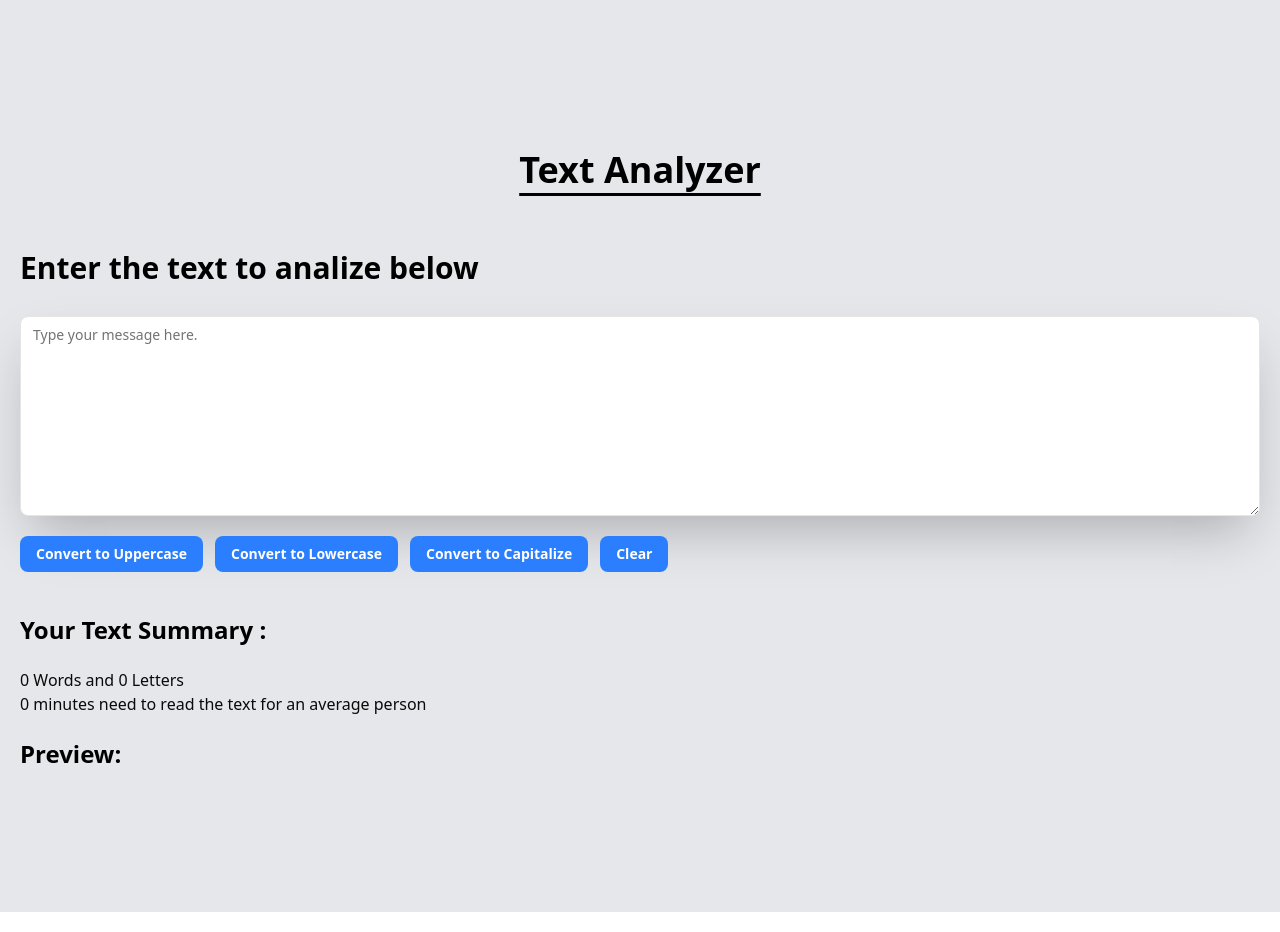
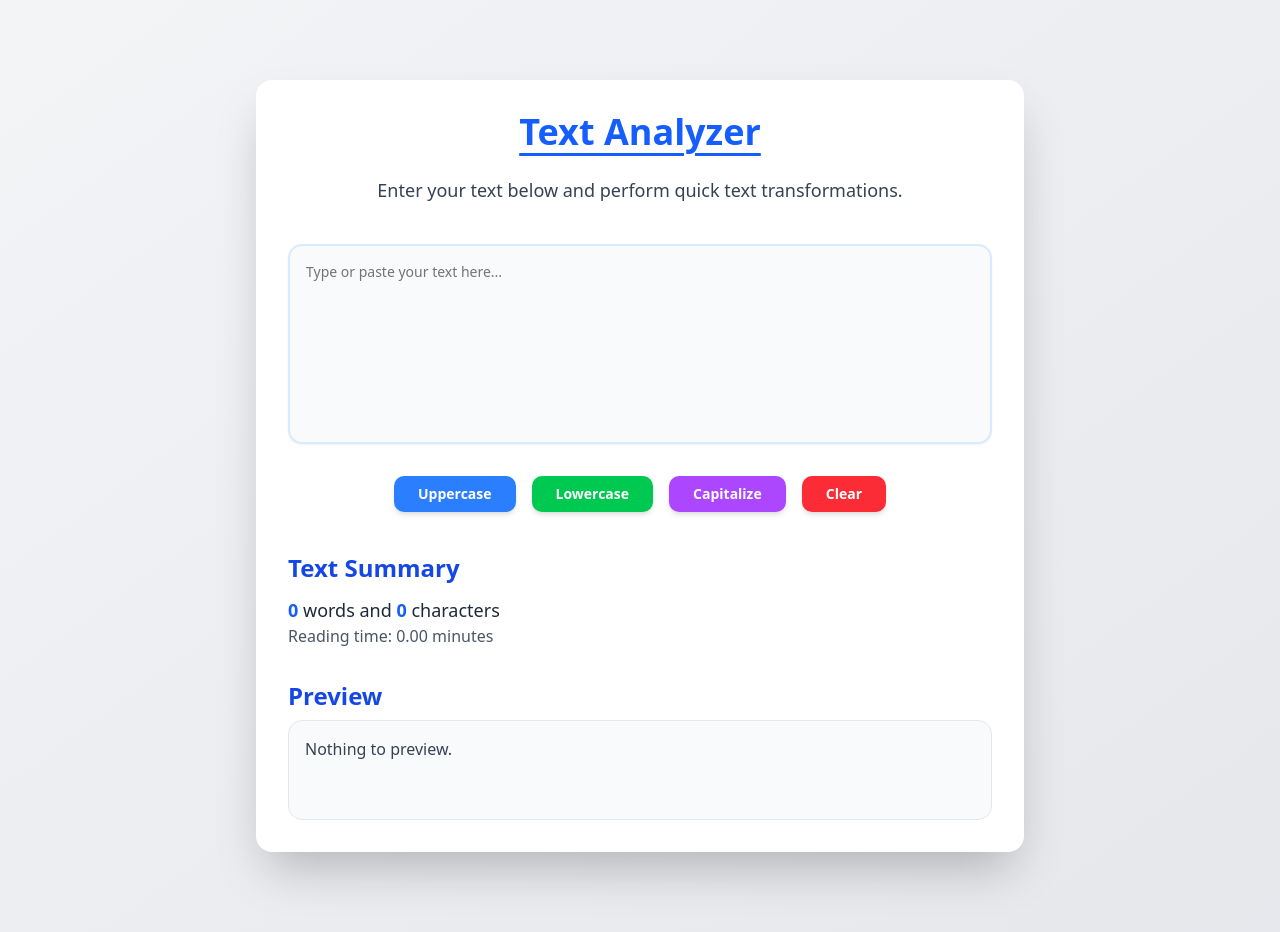
Before and after one commit to MostafaKamalAsif/Text-Utils, a React (Vite) app: page / in a window 1280 px wide. Built offline with nearby package versions, Linux system fonts and the light colour scheme.

Commit message:
complete

```diff
--- a/src/Components/Layout/Analze.jsx
+++ b/src/Components/Layout/Analze.jsx
@@ -1,63 +1,97 @@
-import React, { useState } from 'react'
-import { Textarea } from "/src/Components/ui/textarea"
-import Conatiner from '../Conatiner'
+import React, { useState } from "react";
+import { Textarea } from "/src/Components/ui/textarea";
+import { Button } from "/src/Components/ui/button";
+import Container from "../Conatiner";
 
-import { Button } from "/src/Components/ui/button"
 const Analze = () => {
-    const[text, settext]=useState("")
-    const handelText=(e)=>{
-      settext(e.target.value)
+const [text, setText] = useState("");
 
-    };
-    const handelUpClick=()=>{
- const newtext=text.toUpperCase();
- settext(newtext);
-    }
-
-    const handelLowClick=()=>{
- const newtext=text.toLowerCase();
- settext(newtext);
-    }
+const handleText = (e) => setText(e.target.value);
+const handleUpClick = () => setText(text.toUpperCase());
+const handleLowClick = () => setText(text.toLowerCase());
 const handleCapitalizeClick = () => {
 const newText = text.charAt(0).toUpperCase() + text.slice(1).toLowerCase();
-  settext(newText);
+setText(newText);
 };
+const handleClearClick = () => setText("");
 
-     const handelClearClick=()=>{
+const wordCount = text.trim() === "" ? 0 : text.split(/\s+/).length;
+const readingTime = (wordCount * 0.008).toFixed(2);
 
- settext("");
-    }
 return (
-   <>
-  <div className="py-[120px] bg-gray-200">
-    <Conatiner>
- <h1 className='underline underline-offset-10 text-4xl text-center text-black font-bold py-7.5'>Text Analyzer</h1>
-      <h2 className='text-3xl text-black font-semibold py-7.5'>Enter the  text to analize below </h2>
-<Textarea className={"max-h-[200px] min-h-[200px] overflow-y-scroll shadow-2xl bg-white "} value={text} onChange={handelText} placeholder="Type your message here." />
-<div className="flex flex-wrap items-center gap-x-3 my-5 md:flex-row">
-      <Button className={"bg-blue-500 text-white font-semibold cursor-pointer"} onClick={handelUpClick}>Convert to Uppercase</Button>
+<div className="bg-gradient-to-br from-gray-100 to-gray-200 py-20 min-h-screen">
+<Container>
+<div className="max-w-3xl mx-auto bg-white rounded-2xl shadow-2xl p-8 transition-all">
+<h1 className="text-4xl font-extrabold text-center text-blue-600 underline underline-offset-8 mb-6">
+Text Analyzer
+</h1>
+<p className="text-gray-700 text-center mb-10 text-lg">
+Enter your text below and perform quick text transformations.
+</p>
 
-      <Button className={"bg-blue-500 text-white font-semibold cursor-pointer"} onClick={handelLowClick}>
-        Convert to Lowercase
+      <Textarea
+        className="min-h-[200px] bg-gray-50 border-2 border-blue-100 focus:border-blue-400 focus:ring-2 focus:ring-blue-300 rounded-xl p-4 text-gray-800 font-medium resize-none transition-all"
+        value={text}
+        onChange={handleText}
+        placeholder="Type or paste your text here..."
+      />
+
+      <div className="flex flex-wrap justify-center gap-4 mt-8">
+        <Button
+          className="bg-blue-500 hover:bg-blue-600 text-white font-semibold px-6 py-2 rounded-lg shadow-md transition-all"
+          onClick={handleUpClick}
+        >
+          Uppercase
         </Button>
-      <Button className={"bg-blue-500 text-white font-semibold cursor-pointer"} onClick={handleCapitalizeClick}>
-        Convert to Capitalize
+        <Button
+          className="bg-green-500 hover:bg-green-600 text-white font-semibold px-6 py-2 rounded-lg shadow-md transition-all"
+          onClick={handleLowClick}
+        >
+          Lowercase
         </Button>
-<Button className={"bg-blue-500 text-white font-semibold cursor-pointer"} onClick={handelClearClick}>
+        <Button
+          className="bg-purple-500 hover:bg-purple-600 text-white font-semibold px-6 py-2 rounded-lg shadow-md transition-all"
+          onClick={handleCapitalizeClick}
+        >
+          Capitalize
+        </Button>
+        <Button
+          className="bg-red-500 hover:bg-red-600 text-white font-semibold px-6 py-2 rounded-lg shadow-md transition-all"
+          onClick={handleClearClick}
+        >
           Clear
         </Button>
+      </div>
 
+      <div className="mt-10 text-gray-800">
+        <h2 className="text-2xl font-bold mb-3 text-blue-700">
+          Text Summary
+        </h2>
+        <p className="text-lg">
+          <span className="font-semibold text-blue-600">{wordCount}</span>{" "}
+          words and{" "}
+          <span className="font-semibold text-blue-600">{text.length}</span>{" "}
+          characters
+        </p>
+        <p className="text-gray-600">
+          Reading time:{" "}
+          <span className="font-medium">{readingTime} minutes</span>
+        </p>
+
+        <h3 className="text-2xl font-bold mt-8 mb-2 text-blue-700">
+          Preview
+        </h3>
+        <div className="bg-gray-50 border border-gray-200 rounded-xl p-4 min-h-[100px]">
+          <p className="text-gray-700 whitespace-pre-wrap">
+            {text.length > 0 ? text : "Nothing to preview."}
+          </p>
         </div>
-      <h2 className='text-2xl text-black font-bold py-5.5' >Your Text Summary : </h2>
-      <p>{text.split(" ").length-1} Words and {text.length} Letters</p>
-      <p>{(text.split(" ").length-1)*0.008} minutes need to read the text for an average person</p>
-      <h3 className='text-2xl text-black font-bold py-5.5'>Preview:</h3>
-      <p>{text} </p>
+      </div>
+    </div>
+  </Container>
+</div>
 
-    </Conatiner>
-  </div>
-  </>
-  )
-}
 
-export default Analze
+);
+};
+export default Analze;
```
Lines whose indentation alone changed are shown as unchanged.
